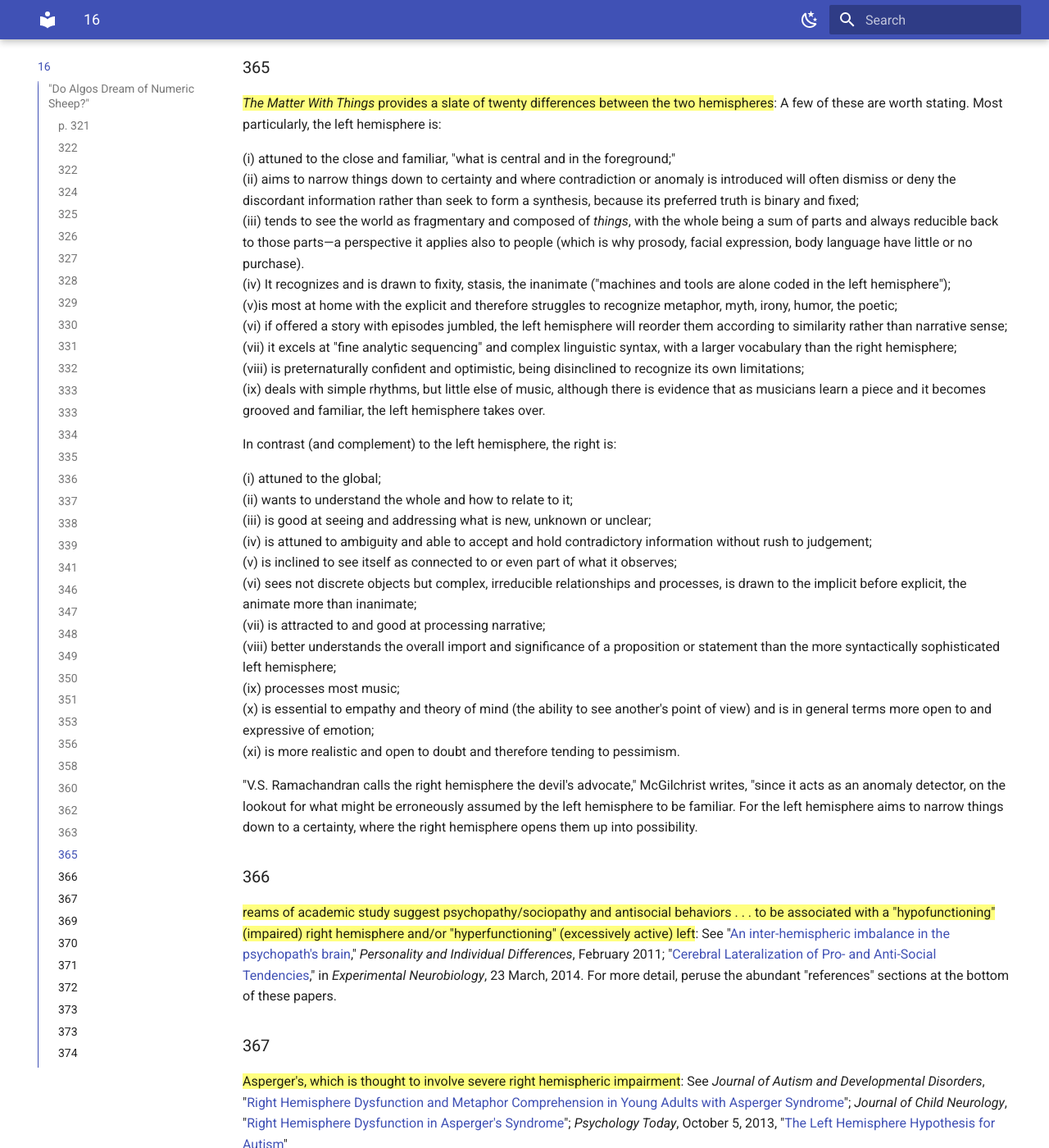
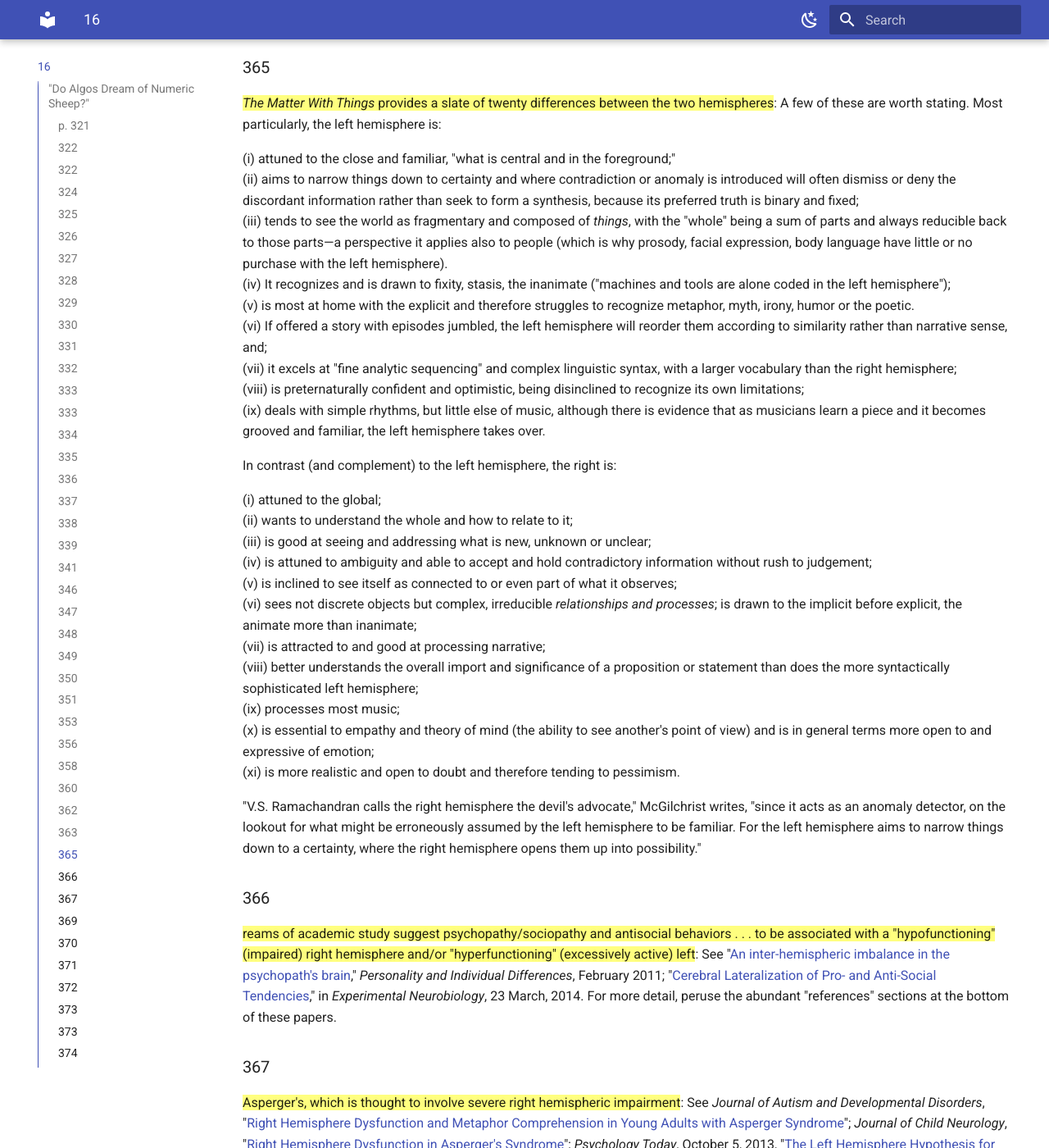
Before and after one commit to zappascout/devil_notes-sources, an MkDocs documentation site: the page built from docs/notes_16_devil.md, in a window 1280 px wide and 1400 px high, scrolled down 11836 px. Shown: the whole window at 82% size. Built offline with MkDocs 1.6.1 and Material for MkDocs 9.7.7, drawn with Linux system fonts in a browser that asks for light colours.

Commit message:
tidy 365 mcgilchrist

```diff
--- a/docs/notes_16_devil.md
+++ b/docs/notes_16_devil.md
@@ -753,27 +753,20 @@ and where contradiction or anomaly is introduced will often dismiss or
 deny the discordant information rather than seek to form a synthesis,
 because its preferred truth is binary and fixed;
 (iii) tends to see the world
-as fragmentary and composed of *things*, with the whole being a sum of
+as fragmentary and composed of *things*, with the "whole" being a sum of
 parts and always reducible back to those parts—a perspective it
 applies also to people (which is why prosody, facial expression, body
-language have little or no purchase).
+language have little or no purchase with the left hemisphere).
 (iv) It recognizes and is drawn to
 fixity, stasis, the inanimate ("machines and tools are alone coded in
 the left hemisphere");
-(v)is most at home with the explicit and therefore
-struggles to recognize metaphor, myth, irony, humor, the poetic;
-(vi) if
-offered a story with episodes jumbled, the left hemisphere will reorder
-them according to similarity rather than narrative sense;
-(vii) it excels at
-"fine analytic sequencing" and complex linguistic syntax, with a
-larger vocabulary than the right hemisphere;
-(viii) is preternaturally
-confident and optimistic, being disinclined to recognize its own
-limitations;
-(ix) deals with simple rhythms, but little else of music,
-although there is evidence that as musicians learn a piece and it
-becomes grooved and familiar, the left hemisphere takes over.
+(v) is most at home with the explicit and therefore
+struggles to recognize metaphor, myth, irony, humor or the poetic.
+(vi) If offered a story with episodes jumbled, the left hemisphere will reorder
+them according to similarity rather than narrative sense, and;
+(vii) it excels at "fine analytic sequencing" and complex linguistic syntax, with a larger vocabulary than the right hemisphere;
+(viii) is preternaturally confident and optimistic, being disinclined to recognize its own limitations;
+(ix) deals with simple rhythms, but little else of music, although there is evidence that as musicians learn a piece and it becomes grooved and familiar, the left hemisphere takes over.
 
 In contrast (and complement) to the left hemisphere, the right is:
 
@@ -783,19 +776,12 @@ to it;
 (iii) is good at seeing and addressing what is new, unknown or unclear;
 (iv) is attuned to ambiguity and able to accept and hold contradictory
 information without rush to judgement;
-(v) is inclined to see itself as
-connected to or even part of what it observes;
-(vi) sees not discrete objects
-but complex, irreducible relationships and processes, is drawn to the
-implicit before explicit, the animate more than inanimate;
-(vii) is attracted
-to and good at processing narrative;
-(viii) better understands the overall
-import and significance of a proposition or statement than the more
-syntactically sophisticated left hemisphere;
+(v) is inclined to see itself as connected to or even part of what it observes;
+(vi) sees not discrete objects but complex, irreducible *relationships and processes*; is drawn to the implicit before explicit, the animate more than inanimate;
+(vii) is attracted to and good at processing narrative;
+(viii) better understands the overall import and significance of a proposition or statement than does the more syntactically sophisticated left hemisphere;
 (ix) processes most music;
-(x) is
-essential to empathy and theory of mind (the ability to see another's
+(x) is essential to empathy and theory of mind (the ability to see another's
 point of view) and is in general terms more open to and expressive of
 emotion;
 (xi) is more realistic and open to doubt and therefore tending to
@@ -806,7 +792,7 @@ advocate," McGilchrist writes, "since it acts as an anomaly detector,
 on the lookout for what might be erroneously assumed by the left
 hemisphere to be familiar. For the left hemisphere aims to narrow things
 down to a certainty, where the right hemisphere opens them up into
-possibility.
+possibility."
 
 ###366
 ==reams of academic study suggest psychopathy/sociopathy and
```
